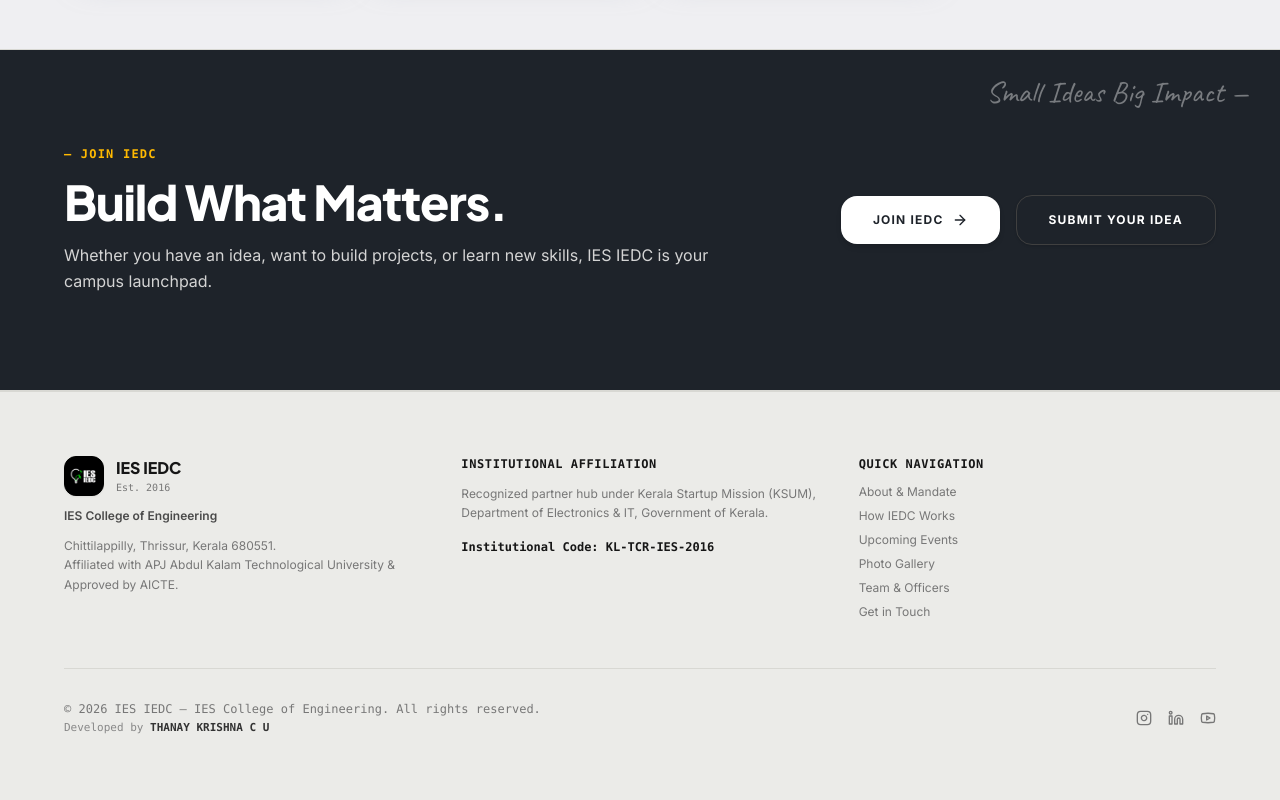
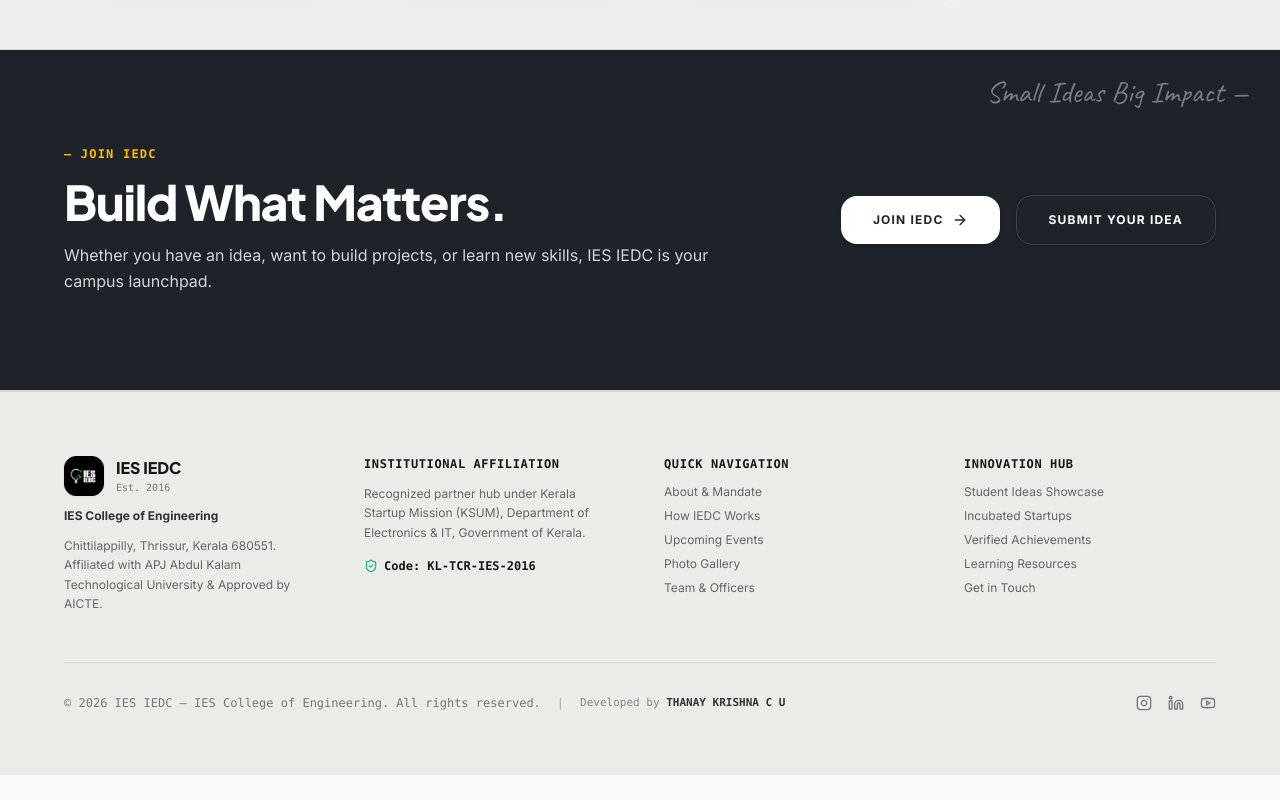
Before and after one commit to THANAY-KRISHNA/ies-iedc, a React (Vite) app: page / in a window 1280 px wide. Shown: the part 2972-3772 px from the top of the page. After the commit the page ends 3747 px from the top, so only its background shows below. Built offline with nearby package versions, Linux system fonts and the light colour scheme; no server answers.

Commit message:
style: Optimize footer space into a neatly balanced 4-column layout

```diff
--- a/src/components/layout/Footer.tsx
+++ b/src/components/layout/Footer.tsx
@@ -1,12 +1,12 @@
 import React from 'react';
 import { Link } from 'react-router-dom';
-import { ArrowRight, Instagram, Linkedin, Youtube } from 'lucide-react';
+import { Instagram, Linkedin, Youtube, ExternalLink, ShieldCheck, Mail, MapPin, Phone } from 'lucide-react';
 
 export const Footer: React.FC = () => {
   return (
     <footer className="w-full bg-[#EBEBE8] border-t border-[#D8D8D3] py-16 px-6 lg:px-16 text-[#242424]" id="contact">
       <div className="max-w-7xl mx-auto flex flex-col gap-12">
-        <div className="grid grid-cols-1 md:grid-cols-3 gap-10">
+        <div className="grid grid-cols-1 md:grid-cols-2 lg:grid-cols-4 gap-10 lg:gap-12">
 
           {/* Col 1: Brand Info */}
           <div className="flex flex-col gap-3">
@@ -19,37 +19,51 @@
                 <span className="text-[10px] font-mono text-[#777777]">Est. 2016</span>
               </div>
             </div>
-            <span className="text-xs font-semibold text-[#4A4A4A]">IES College of Engineering</span>
-            <p className="text-xs text-[#777777] leading-relaxed">
+            <span className="text-xs font-bold text-[#333333]">IES College of Engineering</span>
+            <p className="text-xs text-[#666666] leading-relaxed">
               Chittilappilly, Thrissur, Kerala 680551.<br />
               Affiliated with APJ Abdul Kalam Technological University &amp; Approved by AICTE.
             </p>
           </div>
 
-          {/* Col 2: Institutional Framework */}
+          {/* Col 2: Institutional Affiliation */}
           <div className="flex flex-col gap-3">
             <span className="text-xs font-mono font-bold uppercase tracking-wider text-[#161616]">
               Institutional Affiliation
             </span>
-            <p className="text-xs text-[#777777] leading-relaxed">
+            <p className="text-xs text-[#666666] leading-relaxed">
               Recognized partner hub under Kerala Startup Mission (KSUM), Department of Electronics &amp; IT, Government of Kerala.
             </p>
-            <div className="flex items-center gap-2 pt-1 text-xs font-mono text-[#161616] font-semibold">
-              <span>Institutional Code: KL-TCR-IES-2016</span>
+            <div className="inline-flex items-center gap-1.5 pt-1 text-xs font-mono text-[#161616] font-semibold">
+              <ShieldCheck className="w-3.5 h-3.5 text-[#10B981]" />
+              <span>Code: KL-TCR-IES-2016</span>
             </div>
           </div>
 
-          {/* Col 3: Navigation */}
+          {/* Col 3: Quick Navigation */}
           <div className="flex flex-col gap-3">
             <span className="text-xs font-mono font-bold uppercase tracking-wider text-[#161616]">
               Quick Navigation
             </span>
-            <div className="flex flex-col gap-2 text-xs text-[#777777]">
-              <a className="hover:text-[#161616] transition-colors" href="#about">About &amp; Mandate</a>
-              <a className="hover:text-[#161616] transition-colors" href="#what-we-do">How IEDC Works</a>
-              <a className="hover:text-[#161616] transition-colors" href="#events">Upcoming Events</a>
-              <a className="hover:text-[#161616] transition-colors" href="#gallery">Photo Gallery</a>
+            <div className="flex flex-col gap-2 text-xs text-[#666666]">
+              <Link className="hover:text-[#161616] transition-colors" to="/about">About &amp; Mandate</Link>
+              <Link className="hover:text-[#161616] transition-colors" to="/workshops">How IEDC Works</Link>
+              <Link className="hover:text-[#161616] transition-colors" to="/events">Upcoming Events</Link>
+              <Link className="hover:text-[#161616] transition-colors" to="/gallery">Photo Gallery</Link>
               <Link className="hover:text-[#161616] transition-colors" to="/team">Team &amp; Officers</Link>
+            </div>
+          </div>
+
+          {/* Col 4: Innovation Programs */}
+          <div className="flex flex-col gap-3">
+            <span className="text-xs font-mono font-bold uppercase tracking-wider text-[#161616]">
+              Innovation Hub
+            </span>
+            <div className="flex flex-col gap-2 text-xs text-[#666666]">
+              <Link className="hover:text-[#161616] transition-colors" to="/ideas">Student Ideas Showcase</Link>
+              <Link className="hover:text-[#161616] transition-colors" to="/startups">Incubated Startups</Link>
+              <Link className="hover:text-[#161616] transition-colors" to="/achievements">Verified Achievements</Link>
+              <Link className="hover:text-[#161616] transition-colors" to="/resources">Learning Resources</Link>
               <Link className="hover:text-[#161616] transition-colors" to="/contact">Get in Touch</Link>
             </div>
           </div>
@@ -58,8 +72,9 @@
 
         {/* Footer Bottom Bar */}
         <div className="pt-8 border-t border-[#D8D8D3] flex flex-col sm:flex-row items-center justify-between gap-4 text-xs font-mono text-[#777777]">
-          <div className="flex flex-col gap-1">
+          <div className="flex flex-col sm:flex-row items-center gap-2 sm:gap-4 text-center sm:text-left">
             <span>© {new Date().getFullYear()} IES IEDC — IES College of Engineering. All rights reserved.</span>
+            <span className="hidden sm:inline text-[#AAAAAA]">|</span>
             <span className="text-[11px] text-[#888888]">
               Developed by{' '}
               <a
@@ -73,13 +88,13 @@
             </span>
           </div>
           <div className="flex items-center gap-4">
-            <a href="https://instagram.com" target="_blank" rel="noreferrer" className="hover:text-[#161616] transition-colors">
+            <a href="https://instagram.com" target="_blank" rel="noreferrer" className="hover:text-[#161616] transition-colors" aria-label="Instagram">
               <Instagram className="w-4 h-4" />
             </a>
-            <a href="https://linkedin.com" target="_blank" rel="noreferrer" className="hover:text-[#161616] transition-colors">
+            <a href="https://linkedin.com" target="_blank" rel="noreferrer" className="hover:text-[#161616] transition-colors" aria-label="LinkedIn">
               <Linkedin className="w-4 h-4" />
             </a>
-            <a href="https://youtube.com" target="_blank" rel="noreferrer" className="hover:text-[#161616] transition-colors">
+            <a href="https://youtube.com" target="_blank" rel="noreferrer" className="hover:text-[#161616] transition-colors" aria-label="YouTube">
               <Youtube className="w-4 h-4" />
             </a>
           </div>
```
